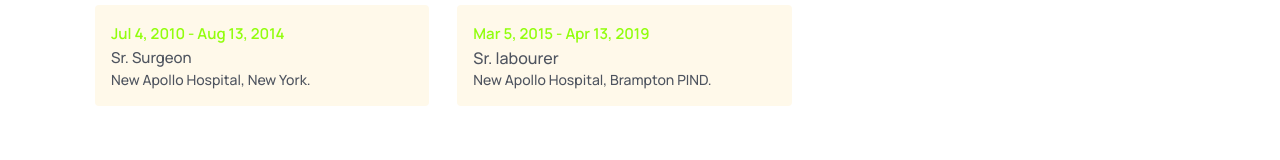
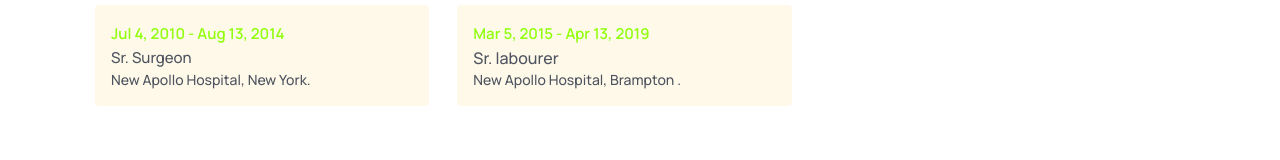
Before and after one commit to sharnjeet21/hospital, a React (Vite) app in the folder frontend/: page /doctors/1 in a window 1280 px wide. Shown: the part 944-1104 px from the top of the page. Built offline with nearby package versions, Linux system fonts and the light colour scheme.

Commit message:
detail doct updates

```diff
--- a/frontend/src/pages/Doctors/DoctorAbout.jsx
+++ b/frontend/src/pages/Doctors/DoctorAbout.jsx
@@ -74,7 +74,7 @@
       Sr. labourer
     </p>
     <p className="text-[14px] leading-5 font-medium text-textColor">
-      New Apollo Hospital, Brampton PIND.
+      New Apollo Hospital, Brampton .
     </p>
   </li>
 </ul>
--- a/frontend/src/pages/Doctors/DoctorDetails.jsx
+++ b/frontend/src/pages/Doctors/DoctorDetails.jsx
@@ -42,7 +42,7 @@
               </div>
             </div>
 
-            <div className="mt-8 border-b border-solid border-[#0066ff34] mt-40">
+            <div className="mt-8 border-b border-solid border-[#0066ff34] mt-52">
               <button
                 onClick={() => setTab('about')}
                 className={`py-2 px-5 mr-5 text-[16px] leading-7 font-semibold ${
--- a/frontend/src/pages/Home.jsx
+++ b/frontend/src/pages/Home.jsx
@@ -300,7 +300,7 @@
       <section>
         <div className="container">
           <div className="flex justify-between gap-[5-px] lg:gap-0">
-            <div className="w-1/2 hidden md:block">
+            <div className="w-1/2  hidden md:block">
               <img src={faqImg} alt=""/> </div>
           </div>
           <div className="w-full md:w-1/2">
```
